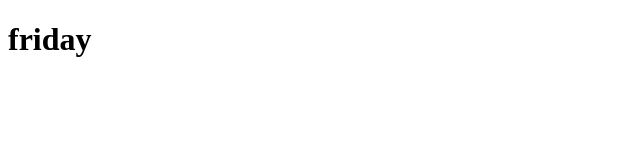
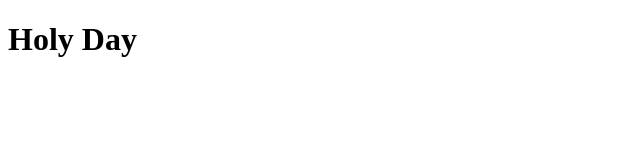
Before and after one commit to Adnan-Hanif/Friday, a plain HTML site: page index.html in a window 1280 px wide. Shown: the whole page, without its empty margins (0-640 px from the left). Drawn offline with Linux system fonts and the light colour scheme.

Commit message:
Friday Day
its holy day do you know!

```diff
--- a/index.html
+++ b/index.html
@@ -7,7 +7,7 @@
     <title>Document</title>
 </head>
 <body>
-    <h1>friday</h1>
+    <h1>Holy Day</h1>
 
 </body>
 </html>
```
